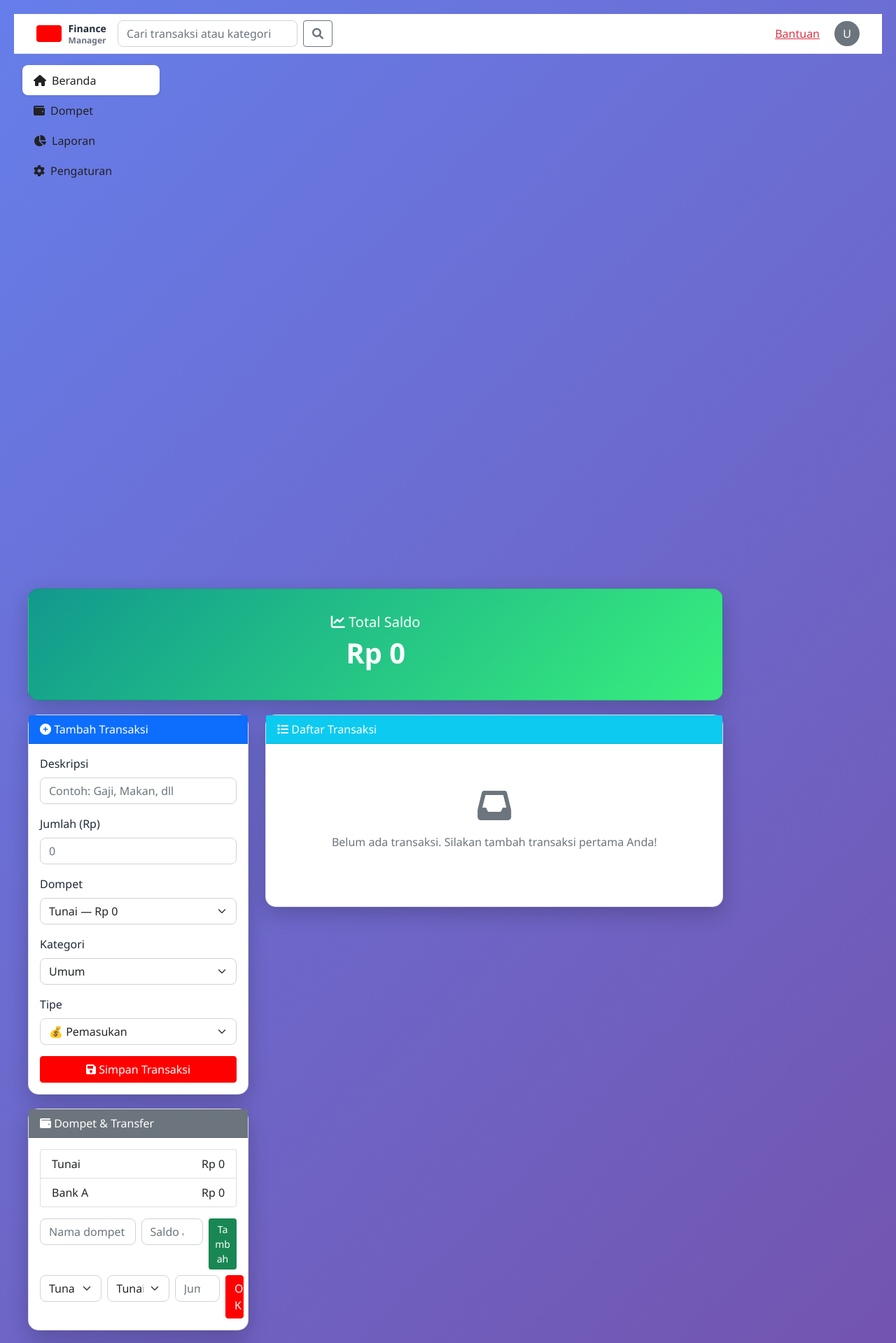
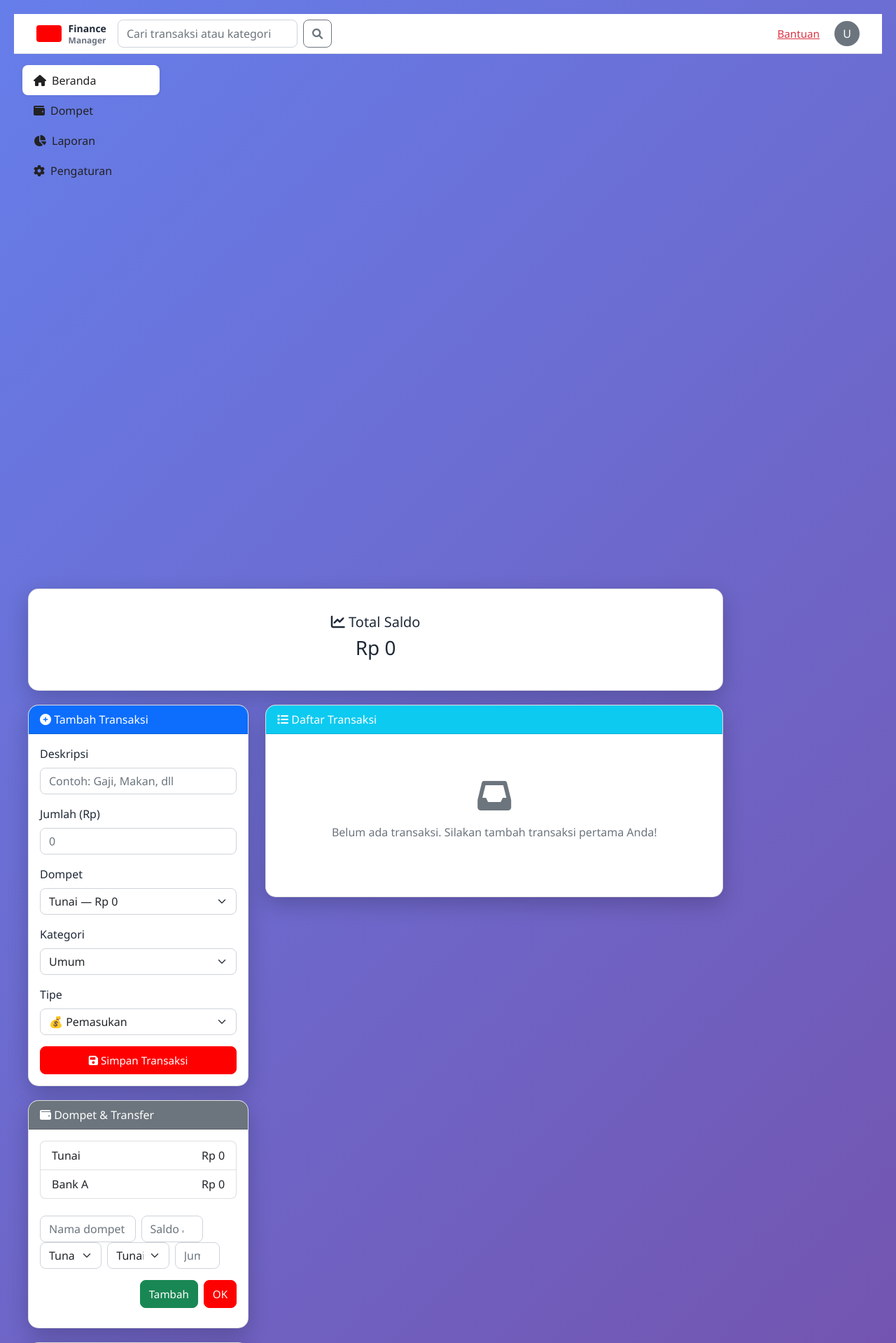
Before and after one commit to MuhammadAzzaRayyan/finance-tracker, a Flask app: page / in a window 1280 px wide. Shown: the top 1919 px of the page at 70% size. Run offline with Flask 3, Linux system fonts and the light colour scheme.

Commit message:
perbaiki button

```diff
--- a/data.json
+++ b/data.json
@@ -1,17 +1,63 @@
 {
     "transactions": [],
     "categories": [
-        {"id": 1, "name": "Makan", "color": "#ff7675", "icon": "utensils", "subcategories": [{"id": 11, "name": "Warung"},{"id":12,"name":"Restoran"}]},
-        {"id": 2, "name": "Transportasi", "color": "#74b9ff", "icon": "car", "subcategories": [{"id":21,"name":"Bensin"},{"id":22,"name":"Parkir"}]}
+        {
+            "id": 1,
+            "name": "Makan",
+            "color": "#ff7675",
+            "icon": "utensils",
+            "subcategories": [
+                {
+                    "id": 11,
+                    "name": "Warung"
+                },
+                {
+                    "id": 12,
+                    "name": "Restoran"
+                }
+            ]
+        },
+        {
+            "id": 2,
+            "name": "Transportasi",
+            "color": "#74b9ff",
+            "icon": "car",
+            "subcategories": [
+                {
+                    "id": 21,
+                    "name": "Bensin"
+                },
+                {
+                    "id": 22,
+                    "name": "Parkir"
+                }
+            ]
+        }
     ],
     "wallets": [
-        {"id": 1, "name": "Tunai", "initial_balance": 0},
-        {"id": 2, "name": "Bank A", "initial_balance": 0}
+        {
+            "id": 1,
+            "name": "Tunai",
+            "initial_balance": 0
+        },
+        {
+            "id": 2,
+            "name": "Bank A",
+            "initial_balance": 0
+        }
     ],
     "recurring": [],
-    "budgets": [],
+    "budgets": [
+        {
+            "id": 3,
+            "category_id": 1,
+            "limit": 0,
+            "month": 6,
+            "year": 2026
+        }
+    ],
     "next_id": 1,
-    "next_category_id": 3,
+    "next_category_id": 4,
     "next_subcategory_id": 101,
     "next_wallet_id": 3
 }
--- a/static/style.css
+++ b/static/style.css
@@ -42,3 +42,75 @@ body{
 @media (max-width: 991px){
     .sidebar{display:none}
 }
+
+/* Card footer and boxing improvements for action placement */
+.card .card-body.d-flex {
+    display: flex;
+    flex-direction: column;
+    min-height: 180px;
+}
+
+.card-footer {
+    display: flex;
+    align-items: center;
+    justify-content: flex-end;
+    gap: 0.5rem;
+    padding: 0.75rem 1rem;
+    background: transparent;
+    border-top: 1px solid rgba(0,0,0,0.04);
+}
+
+/* Ensure forms pushed to bottom inside card */
+.card .mt-auto {
+    margin-top: auto !important;
+}
+
+/* Tidy box spacing */
+.card { overflow: hidden; }
+.card .list-group { margin: 0; border-radius: 8px; }
+
+
+/* Accessibility and touch targets: make buttons easier to read and press */
+button, .btn {
+    font-size: 0.95rem;
+    padding: 0.5rem 0.75rem;
+    min-height: 40px;
+    border-radius: 8px;
+    line-height: 1.2;
+    white-space: nowrap;
+}
+
+.btn-sm {
+    font-size: 0.9rem;
+    padding: 0.4rem 0.6rem;
+    min-height: 36px;
+}
+
+/* Ensure full-width action buttons are comfortable to tap */
+.w-100.btn, .btn.w-100 {
+    padding-top: 0.6rem;
+    padding-bottom: 0.6rem;
+}
+
+/* Override any accidental vertical text or rotation from other styles */
+button, .btn, a.btn {
+    writing-mode: horizontal-tb !important;
+    transform: none !important;
+    -webkit-transform: none !important;
+    -ms-transform: none !important;
+}
+
+/* Small form-action column (like OK buttons) should be readable */
+.col-1 > .btn {
+    display: inline-flex;
+    align-items: center;
+    justify-content: center;
+    padding: 0.45rem 0.6rem;
+}
+
+/* Improve contrast for small danger buttons */
+.btn-danger {
+    background-color: #dc3545;
+    border-color: #c82333;
+    color: #fff;
+}
--- a/templates/index.html
+++ b/templates/index.html
@@ -25,30 +25,6 @@
             border-radius: 15px;
             box-shadow: 0 10px 30px rgba(0,0,0,0.2);
             margin-bottom: 20px;
-        }
-        .balance-card {
-            background: linear-gradient(135deg, #11998e, #38ef7d);
-            color: white;
-        }
-        .balance-card h3 {
-            font-size: 2.5rem;
-            font-weight: bold;
-        }
-        .income-text {
-            color: #28a745;
-            font-weight: bold;
-        }
-        .expense-text {
-            color: #dc3545;
-            font-weight: bold;
-        }
-        .btn-delete:hover {
-            transform: scale(1.1);
-        }
-        footer {
-            text-align: center;
-            color: white;
-            margin-top: 30px;
         }
     </style>
 </head>
@@ -110,7 +86,7 @@
                             <div class="card-header bg-primary text-white">
                                 <i class="fas fa-plus-circle"></i> Tambah Transaksi
                             </div>
-                    <div class="card-body">
+                            <div class="card-body d-flex flex-column">
                                 <form action="/add" method="POST">
                                     <div class="mb-3">
                                         <label class="form-label">Deskripsi</label>
@@ -156,7 +132,7 @@
                             <div class="card-header bg-secondary text-white">
                                 <i class="fas fa-wallet"></i> Dompet & Transfer
                             </div>
-                    <div class="card-body">
+                            <div class="card-body d-flex flex-column">
                                 <ul class="list-group mb-3">
                                     {% for w in wallets %}
                                         <li class="list-group-item d-flex justify-content-between align-items-center">
@@ -165,13 +141,13 @@
                                         </li>
                                     {% endfor %}
                                 </ul>
-                        <form action="/add_wallet" method="POST" class="row g-2 mb-2">
+
+                                <form id="add_wallet_form" action="/add_wallet" method="POST" class="row g-2 mt-auto">
                                     <div class="col-6"><input name="name" placeholder="Nama dompet" class="form-control"></div>
                                     <div class="col-4"><input name="initial" placeholder="Saldo awal" class="form-control" type="number" step="0.01"></div>
-                            <div class="col-2"><button class="btn btn-sm btn-success w-100">Tambah</button></div>
                                 </form>
 
-                        <form action="/transfer" method="POST" class="row g-2">
+                                <form id="transfer_form" action="/transfer" method="POST" class="row g-2">
                                     <div class="col-4">
                                         <select name="from_wallet" class="form-select">
                                             {% for w in wallets %}
@@ -187,10 +163,13 @@
                                         </select>
                                     </div>
                                     <div class="col-3"><input name="amount" class="form-control" placeholder="Jumlah" type="number" step="0.01"></div>
-                            <div class="col-1"><button class="btn btn-primary w-100">OK</button></div>
                                 </form>
+
+                                <div class="card-footer d-flex gap-2 justify-content-end pt-3 px-0 border-0 bg-transparent">
+                                    <button form="add_wallet_form" type="submit" class="btn btn-success">Tambah</button>
+                                    <button form="transfer_form" type="submit" class="btn btn-primary">OK</button>
                                 </div>
-
+                            </div>
                         </div>
 
                         <!-- Budgets -->
@@ -198,7 +177,7 @@
                             <div class="card-header bg-warning text-dark">
                                 <i class="fas fa-wallet"></i> Anggaran (Budget)
                             </div>
-                    <div class="card-body">
+                            <div class="card-body d-flex flex-column">
                                 {% if budgets_status %}
                                     <ul class="list-group mb-3">
                                         {% for b in budgets_status %}
@@ -217,7 +196,7 @@
                                     <div class="text-muted">Belum ada anggaran.</div>
                                 {% endif %}
 
-                        <form action="/add_budget" method="POST" class="row g-2">
+                                <form id="add_budget_form" action="/add_budget" method="POST" class="row g-2 mt-auto">
                                     <div class="col-6">
                                         <select name="category_id" class="form-select">
                                             {% for c in categories %}
@@ -227,8 +206,10 @@
                                     </div>
                                     <div class="col-3"><input name="limit" class="form-control" placeholder="Limit (Rp)" type="number" step="0.01"></div>
                                     <div class="col-2"><input name="month" class="form-control" placeholder="Bln" type="number" min="1" max="12"></div>
-                            <div class="col-1"><button class="btn btn-dark w-100">Tambah</button></div>
                                 </form>
+                                <div class="card-footer d-flex gap-2 justify-content-end pt-3 px-0 border-0 bg-transparent">
+                                    <button form="add_budget_form" type="submit" class="btn btn-dark">Tambah</button>
+                                </div>
                             </div>
                         </div>
 
@@ -237,7 +218,7 @@
                             <div class="card-header bg-light">
                                 <i class="fas fa-redo"></i> Transaksi Berulang
                             </div>
-                        <div class="card-body">
+                            <div class="card-body d-flex flex-column">
                                 {% if recurring %}
                                     <ul class="list-group mb-3">
                                         {% for r in recurring %}
@@ -251,7 +232,7 @@
                                     <div class="text-muted mb-3">Belum ada transaksi berulang.</div>
                                 {% endif %}
 
-                            <form action="/add_recurring" method="POST" class="row g-2">
+                                <form id="add_recurring_form" action="/add_recurring" method="POST" class="row g-2 mt-auto">
                                     <div class="col-5"><input name="description" class="form-control" placeholder="Deskripsi"></div>
                                     <div class="col-2"><input name="amount" class="form-control" placeholder="Jumlah" type="number" step="0.01"></div>
                                     <div class="col-2">
@@ -267,8 +248,10 @@
                                             <option value="monthly" selected>Bulanan</option>
                                         </select>
                                     </div>
-                                <div class="col-1"><button class="btn btn-primary w-100">OK</button></div>
                                 </form>
+                                <div class="card-footer d-flex gap-2 justify-content-end pt-3 px-0 border-0 bg-transparent">
+                                    <button form="add_recurring_form" type="submit" class="btn btn-primary">OK</button>
+                                </div>
                             </div>
                         </div>
 
@@ -344,6 +327,8 @@
                     <p>&copy; 2024 Personal Finance Manager | <i class="fas fa-chart-line"></i> Atur keuanganmu dengan bijak</p>
                 </footer>
             </div>
+        </div>
+    </div>
 
     <!-- Bootstrap JS -->
     <script src="https://cdn.jsdelivr.net/npm/bootstrap@5.1.3/dist/js/bootstrap.bundle.min.js"></script>
```
Also changed, not shown: 1 other file. Lines whose indentation alone changed are shown as unchanged.
